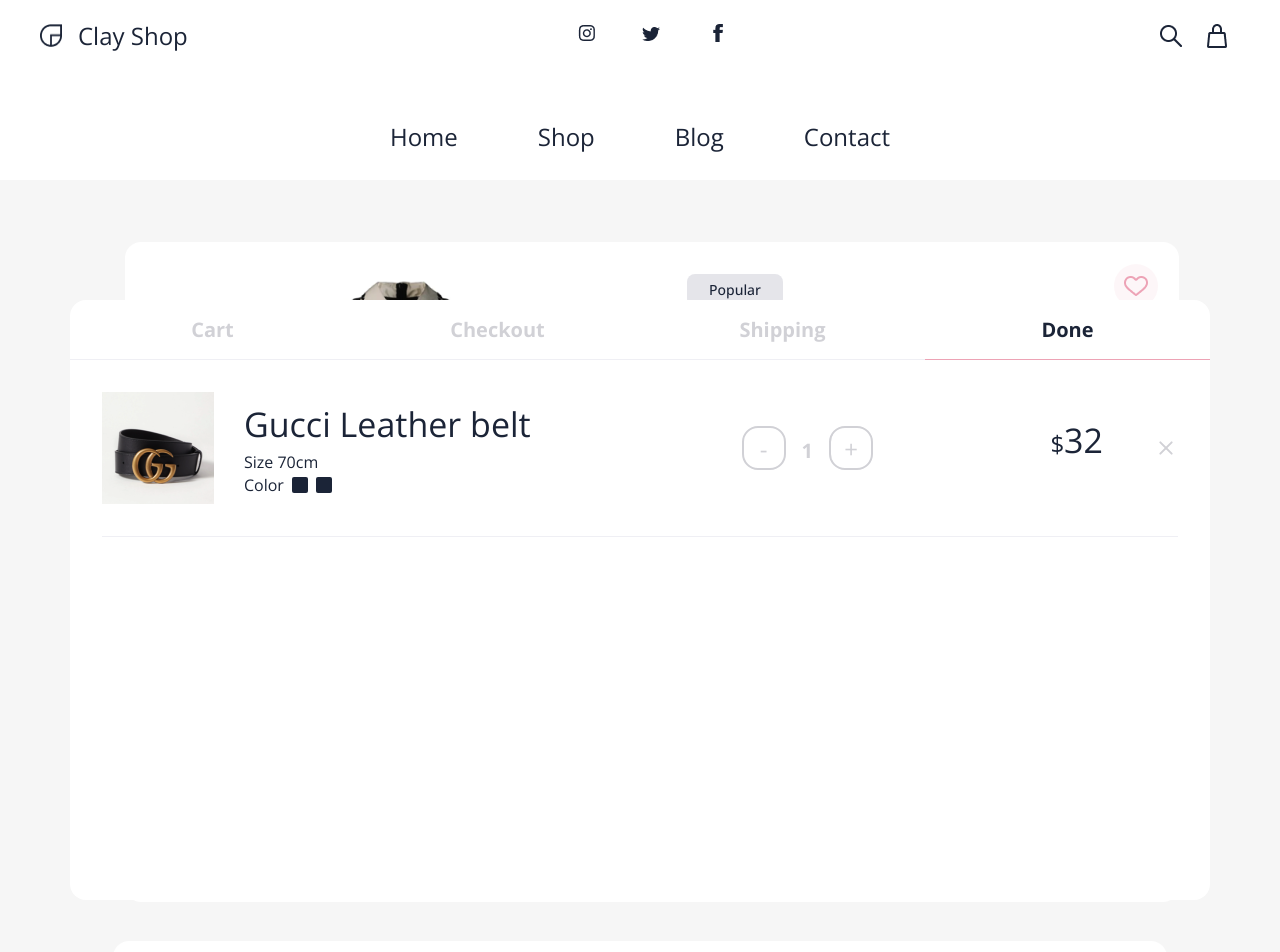
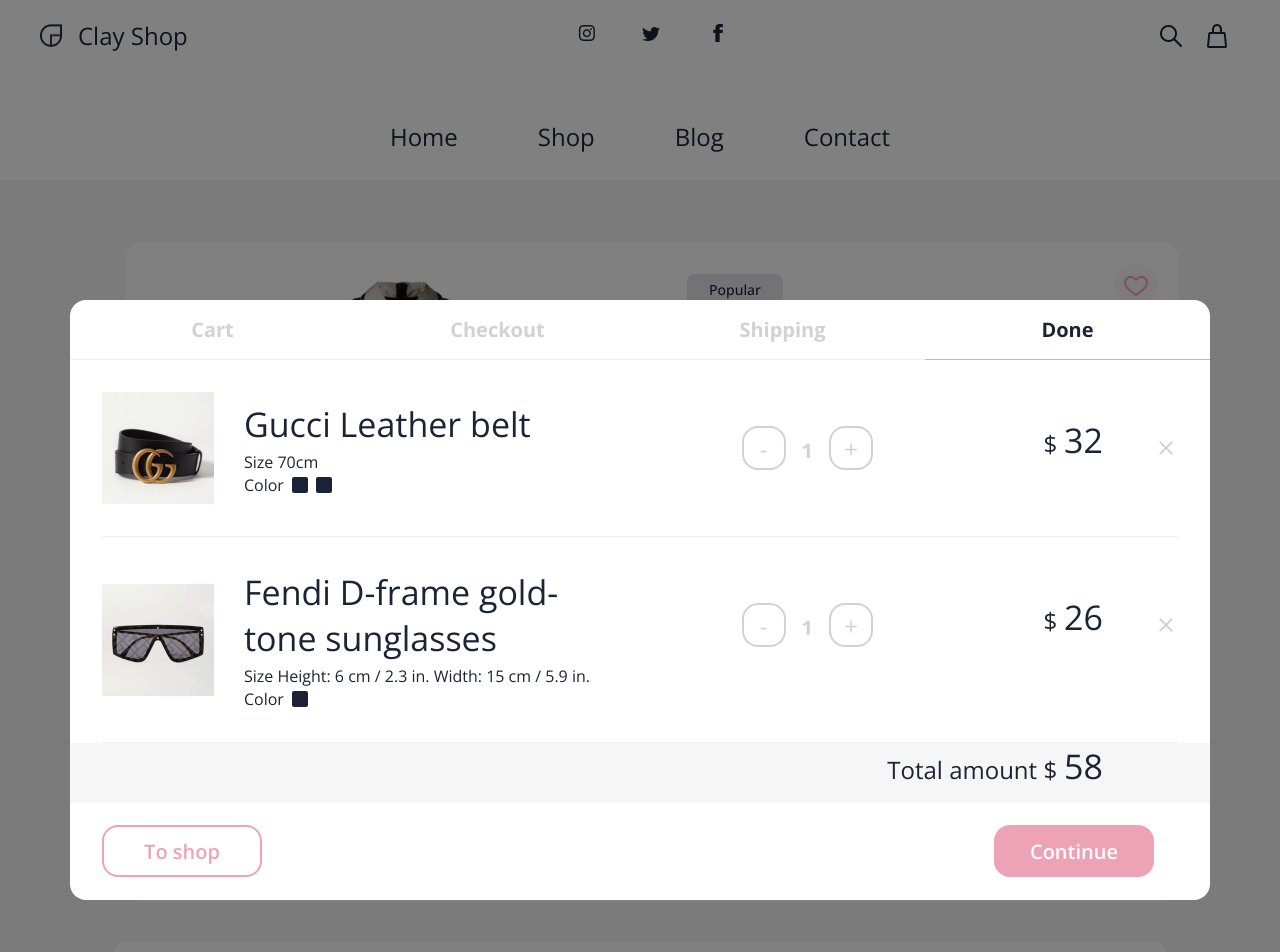
Before and after one commit to asdwastaken/Another-Redux-Cart-Project, a React (Create React App) app in the folder app/: page /done in a window 1280 px wide. Shown: the top 952 px of the page. Built offline with nearby package versions, Linux system fonts and the light colour scheme.

Commit message:
added buttons to cart pop up

```diff
--- a/app/src/components/CartPopUp/CartPopUp.js
+++ b/app/src/components/CartPopUp/CartPopUp.js
@@ -1,8 +1,10 @@
 import './cartPopUp.css';
 import { Link, NavLink } from 'react-router-dom';
 import { useDispatch } from 'react-redux';
-import { closeCart } from "../../features/cartSlice";
+import { toggleCart } from "../../features/cartSlice";
 import beltImage from '../../content/images/belt-image.png'
+import glassesImage from '../../content/images/glasses-image.png'
+
 
 export default function CartPopUp() {
 
@@ -19,6 +21,7 @@
             </div>
 
             <div className="cart-products-container">
+
                 <div className="cart-product-container">
                     <img src={beltImage} />
                     <div className="cart-product-info">
@@ -43,16 +46,59 @@
                     </div>
                     <div className="cart-product-price">
                         <span>$</span>
-                        <span id="price">32</span>
+                        <span className="price">32</span>
                     </div>
 
-                    <Link to='/' onClick={() => dispatch(closeCart())}>
-                        <svg xmlns="http://www.w3.org/2000/svg" width="24" height="24" viewBox="0 0 24 24" fill="none" className="close-btn">
-                            <path d="M6.34314 6.34326L17.6568 17.657" stroke="#D1D1D6" strokeWidth="2" strokeLinecap="round" strokeLinejoin="round" />
-                            <path d="M17.6568 6.34326L6.34314 17.657" stroke="#D1D1D6" strokeWidth="2" strokeLinecap="round" strokeLinejoin="round" />
-                        </svg>
-                    </Link>
+
+                    <svg xmlns="http://www.w3.org/2000/svg" width="24" height="24" viewBox="0 0 24 24" fill="none" className="close-btn">
+                        <path d="M6.34314 6.34326L17.6568 17.657" stroke="#D1D1D6" strokeWidth="2" strokeLinecap="round" strokeLinejoin="round" />
+                        <path d="M17.6568 6.34326L6.34314 17.657" stroke="#D1D1D6" strokeWidth="2" strokeLinecap="round" strokeLinejoin="round" />
+                    </svg>
+
                 </div>
+
+                <div className="cart-product-container">
+                    <img src={glassesImage} />
+                    <div className="cart-product-info">
+                        <h1>Fendi D-frame gold-tone sunglasses</h1>
+                        <div className="product-size">
+                            <span>Size </span>
+                            <span>Height: 6 cm / 2.3 in. Width: 15 cm / 5.9 in.</span>
+                        </div>
+                        <div className="product-colors">
+                            <span>Color </span>
+                            <div className="colors">
+                                <div className="color"></div>
+                            </div>
+                        </div>
+                    </div>
+
+                    <div className="cart-product-counter">
+                        <button>-</button>
+                        <span>1</span>
+                        <button>+</button>
+                    </div>
+                    <div className="cart-product-price">
+                        <span>$</span>
+                        <span className="price">26</span>
+                    </div>
+
+                    <svg xmlns="http://www.w3.org/2000/svg" width="24" height="24" viewBox="0 0 24 24" fill="none" className="close-btn">
+                        <path d="M6.34314 6.34326L17.6568 17.657" stroke="#D1D1D6" strokeWidth="2" strokeLinecap="round" strokeLinejoin="round" />
+                        <path d="M17.6568 6.34326L6.34314 17.657" stroke="#D1D1D6" strokeWidth="2" strokeLinecap="round" strokeLinejoin="round" />
+                    </svg>
+                </div>
+
+                <div className="price-total">
+                    <span>Total amount </span>
+                    <span>$</span>
+                    <span className="price">58</span>
+                </div>
+            </div>
+
+            <div className="cart-buttons-container">
+                <Link to='/' className="back-btn" onClick={() => dispatch(toggleCart())}>To shop</Link>
+                <Link to='/checkout' className="continue-btn">Continue</Link>
             </div>
         </div>
     )
--- a/app/src/components/CartPopUp/cartPopUp.css
+++ b/app/src/components/CartPopUp/cartPopUp.css
@@ -31,6 +31,20 @@
 .cart-products-container {
   padding: 0 32px;
 }
+.cart-products-container .price-total {
+  text-align: end;
+  background-color: #F6F6F6;
+  margin: 0 -32px;
+  padding-right: 107px;
+  height: 60px;
+}
+.cart-products-container .price-total span {
+  font-size: 1.2em;
+}
+.cart-products-container .price {
+  font-size: 1.7em !important;
+  margin-left: 7px;
+}
 
 .cart-product-container {
   display: flex;
@@ -42,6 +56,8 @@
 .cart-product-container h1 {
   font-size: 1.7em;
   font-weight: 400;
+  overflow-wrap: break-word;
+  width: 350px;
 }
 .cart-product-container span {
   font-size: 0.8em;
@@ -94,7 +110,7 @@
 .cart-product-container .cart-product-price span {
   font-size: 1.2em;
 }
-.cart-product-container .cart-product-price #price {
+.cart-product-container .cart-product-price .price {
   font-size: 1.7em;
 }
 .cart-product-container .close-btn {
@@ -102,4 +118,45 @@
   top: 76px;
   right: 0;
   cursor: pointer;
+}
+
+.cart-buttons-container {
+  display: flex;
+  align-items: center;
+  justify-content: space-between;
+  padding: 22px 32px 24px 32px;
+}
+.cart-buttons-container a {
+  font-size: 1em;
+  border-radius: 16px;
+  cursor: pointer;
+  text-decoration: none;
+  font-weight: 600;
+  width: 160px;
+  height: 52px;
+  display: flex;
+  align-items: center;
+  justify-content: center;
+}
+.cart-buttons-container .continue-btn {
+  background-color: #EDA3B5;
+  color: white;
+  border: 2px solid #EDA3B5;
+  margin-right: 24px;
+  transition: all 0.15s ease-in-out;
+}
+.cart-buttons-container .continue-btn:hover {
+  background-color: #e98ea4;
+  border-color: #e98ea4;
+}
+.cart-buttons-container .back-btn {
+  background-color: white;
+  border: 2px solid #EDA3B5;
+  color: #EDA3B5;
+  transition: all 0.15s ease-in-out;
+}
+.cart-buttons-container .back-btn:hover {
+  background-color: #e98ea4;
+  border-color: #e98ea4;
+  color: white;
 }/*# sourceMappingURL=cartPopUp.css.map */
--- a/app/src/components/CartPopUp/cartPopUp.scss
+++ b/app/src/components/CartPopUp/cartPopUp.scss
@@ -35,6 +35,24 @@
 
 .cart-products-container {
     padding: 0 32px;
+
+    .price-total {
+        text-align: end;
+        background-color: $secondary-background-color;
+        margin: 0 -32px;
+        padding-right: 107px;
+
+        span {
+            font-size: 1.2em;
+        }
+
+        height: 60px;
+    }
+
+    .price {
+        font-size: 1.7em !important;
+        margin-left: 7px;
+    }
 }
 
 .cart-product-container {
@@ -48,6 +66,8 @@
     h1 {
         font-size: 1.7em;
         font-weight: 400;
+        overflow-wrap: break-word;
+        width: 350px;
     }
 
     span {
@@ -110,7 +130,7 @@
             font-size: 1.2em;
         }
 
-        #price {
+        .price {
             font-size: 1.7em;
         }
     }
@@ -121,4 +141,55 @@
         right: 0;
         cursor: pointer;
     }
+
+
 }
+
+.cart-buttons-container{
+    display: flex;
+    align-items: center;
+    justify-content: space-between;
+    padding: 22px 32px 24px 32px;
+
+    a {
+        font-size: 1em;
+        border-radius: 16px;
+        cursor: pointer;
+        text-decoration: none;
+        font-weight: 600;
+        width: 160px;
+        height: 52px;
+        display: flex;
+        align-items: center;
+        justify-content: center;
+    }
+
+    .continue-btn {
+        background-color: $secondary-text-color;
+        color: white;
+        border: 2px solid $secondary-text-color;
+        margin-right: 24px;
+        transition: all 0.15s ease-in-out;
+
+
+        &:hover {
+            background-color: darken($secondary-text-color, 5%);
+            border-color: darken($secondary-text-color, 5%);
+        }
+    }
+
+    .back-btn {
+        background-color: white;
+        border: 2px solid $secondary-text-color;
+        color: $secondary-text-color;
+        transition: all 0.15s ease-in-out;
+
+
+        &:hover {
+            background-color: darken($secondary-text-color, 5%);
+            border-color: darken($secondary-text-color, 5%);
+            color: white;
+        }
+    }
+
+}
--- a/app/src/components/Footer/Footer.js
+++ b/app/src/components/Footer/Footer.js
@@ -9,10 +9,14 @@
 export default function Footer() {
 
     const { cartIsOpen } = useSelector(state => state.cart)
-    const cartPath = useLocation().pathname == '/cart';
+    const cartPath = useLocation().pathname;
+
+    const cartPathCheck = () => {
+        return cartPath == '/cart' || cartPath == '/checkout' || cartPath == '/shipping' || cartPath == '/done'
+    }
 
     return (
-        <div className={cartIsOpen || cartPath? "open-cart footer" : "footer"}>
+        <div className={cartIsOpen || cartPathCheck() ? "open-cart footer" : "footer"}>
             <div className="footer-links">
                 <div className="footer-links-inner">
                     <NavLink to='/' className="footer-link" activeClassName="active">Home</NavLink>
--- a/app/src/components/Home/Home.js
+++ b/app/src/components/Home/Home.js
@@ -22,7 +22,12 @@
     const images = [image1, image2, image3, image4, image5];
     const [activeImage, setActiveImage] = useState(image1);
     const dispatch = useDispatch();
-    const cartPath = useLocation().pathname == '/cart';
+    const cartPath = useLocation().pathname;
+
+    const cartPathCheck = () => {
+        return cartPath == '/cart' || cartPath == '/checkout' || cartPath == '/shipping' || cartPath == '/done'
+    }
+
 
 
     const { title,
@@ -83,7 +88,7 @@
         <>
             <Outlet />
 
-            <div className={cartIsOpen || cartPath ? "open-cart home" : "home"}>
+            <div className={cartIsOpen || cartPathCheck() ? "open-cart home" : "home"}>
                 <div className="home-product-container">
                     <div className="product-images">
                         <div className="main-image-container">
--- a/app/src/components/Home/HomeMenus/InfoMenu.js
+++ b/app/src/components/Home/HomeMenus/InfoMenu.js
@@ -1,7 +1,7 @@
 import { useState } from "react";
 import { useDispatch, useSelector } from "react-redux";
 import { Link } from "react-router-dom";
-import { openCart } from "../../../features/cartSlice";
+import { toggleCart } from "../../../features/cartSlice";
 
 
 export default function InfoMenu() {
@@ -79,7 +79,7 @@
                 </div>
                 <div className="product-buttons-container">
                     <Link className="shop-now-btn">Shop Now</Link>
-                    <Link to="/cart" className="add-to-cart-btn" onClick={() => dispatch(openCart())}>Add to cart</Link>
+                    <Link to="/cart" className="add-to-cart-btn" onClick={() => dispatch(toggleCart())}>Add to cart</Link>
                 </div>
             </div>
 
--- a/app/src/components/Navbar/Navbar.js
+++ b/app/src/components/Navbar/Navbar.js
@@ -13,11 +13,14 @@
 export default function Navbar() {
 
     const { cartIsOpen } = useSelector(state => state.cart)
-    const cartPath = useLocation().pathname == '/cart';
+    const cartPath = useLocation().pathname;
 
+    const cartPathCheck = () => {
+        return cartPath == '/cart' || cartPath == '/checkout' || cartPath == '/shipping' || cartPath == '/done'
+    }
 
     return (
-        <nav className={cartIsOpen || cartPath? "navbar open-cart" : "navbar"}>
+        <nav className={cartIsOpen || cartPathCheck() ? "navbar open-cart" : "navbar"}>
             <div className="navbar-container">
                 <div className="navbar-upper">
                     <div className="logo">
--- a/app/src/features/cartSlice.js
+++ b/app/src/features/cartSlice.js
@@ -9,16 +9,14 @@
     name: 'cart',
     initialState,
     reducers: {
-        openCart: (state) => {
-            state.cartIsOpen = true;
+        toggleCart: (state) => {
+            state.cartIsOpen = !state.cartIsOpen;
         },
-        closeCart: (state) => {
-            state.cartIsOpen = false;
-        }
+
     }
 })
 
 
-export const { openCart, closeCart } = cartSlice.actions;
+export const { toggleCart } = cartSlice.actions;
 
 export default cartSlice.reducer;
```
Also changed, not shown: 1 other file (tests, documents, lock files or other folders).
